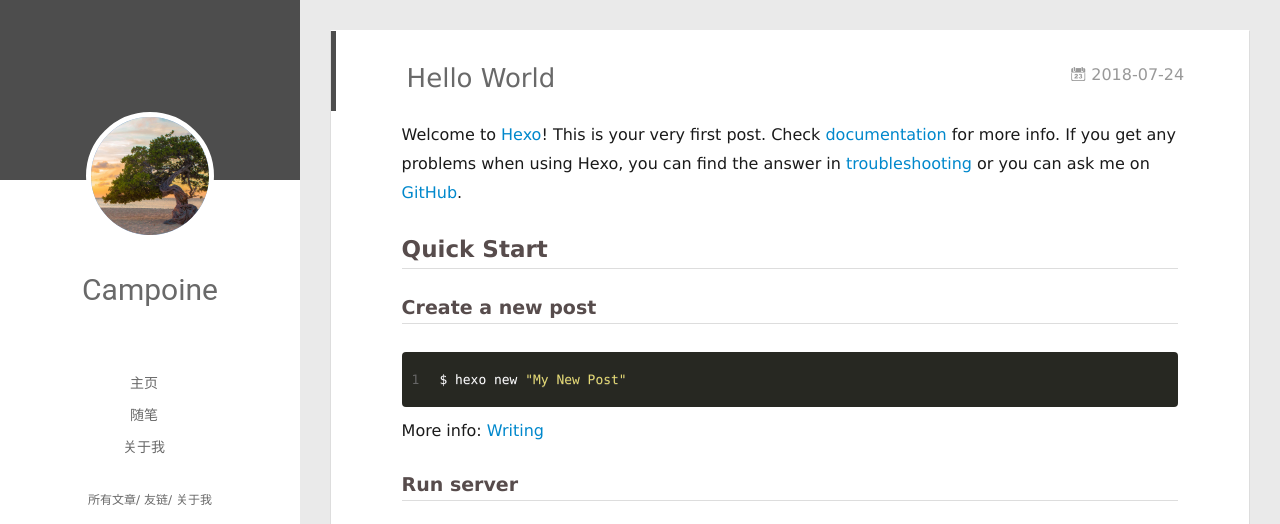
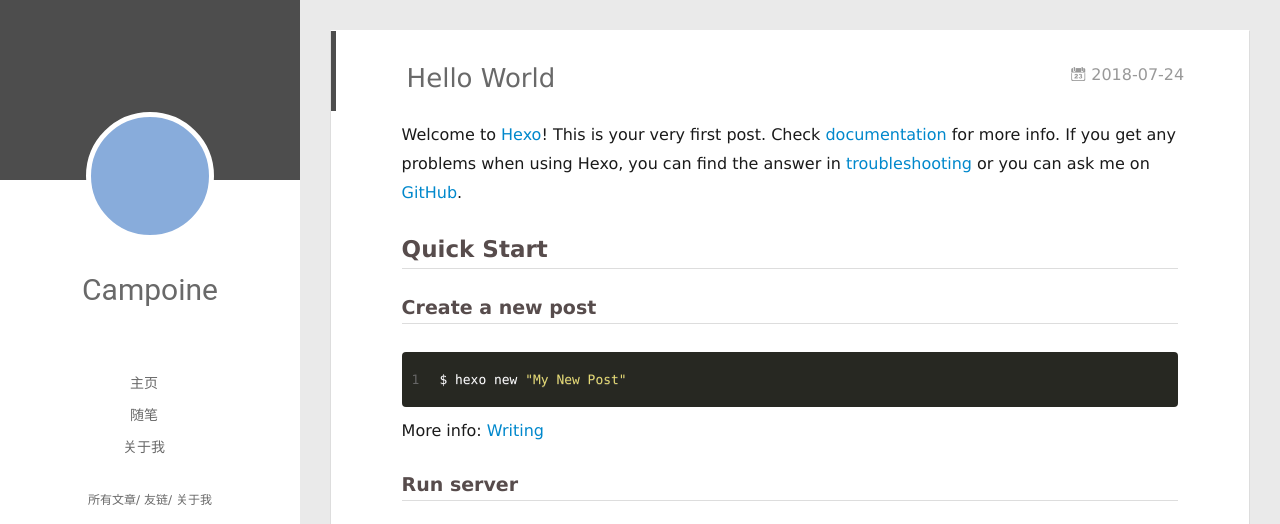
Before and after one commit to wly13/wly13.github.io, a plain HTML site: page 2018/07/24/hello-world/index.html in a window 1280 px wide. Shown: the top 524 px of the page. Drawn offline with Linux system fonts and the light colour scheme; no server answers.

Commit message:
Site updated: 2018-07-27 17:10:34

```diff
--- a/2018/07/24/hello-world/index.html
+++ b/2018/07/24/hello-world/index.html
@@ -48,7 +48,7 @@
 <div class="intrude-less">
 	<header id="header" class="inner">
 		<a href="/" class="profilepic">
-			<img src="/tou.jpg" class="js-avatar">
+			<img src="" class="js-avatar">
 		</a>
 		<hgroup>
 		  <h1 class="header-author"><a href="/">Campoine</a></h1>
@@ -108,7 +108,7 @@
 	<div class="intrude-less">
 		<header id="header" class="inner">
 			<div class="profilepic">
-				<img src="/tou.jpg" class="js-avatar">
+				<img src="" class="js-avatar">
 			</div>
 			<hgroup>
 			  <h1 class="header-author js-header-author">Campoine</h1>
```
Also changed, not shown: about/index.html (+2 -2 lines), archives/2018/07/index.html (+2 -2 lines), archives/2018/index.html (+2 -2 lines), archives/index.html (+2 -2 lines), index.html (+2 -2 lines).
